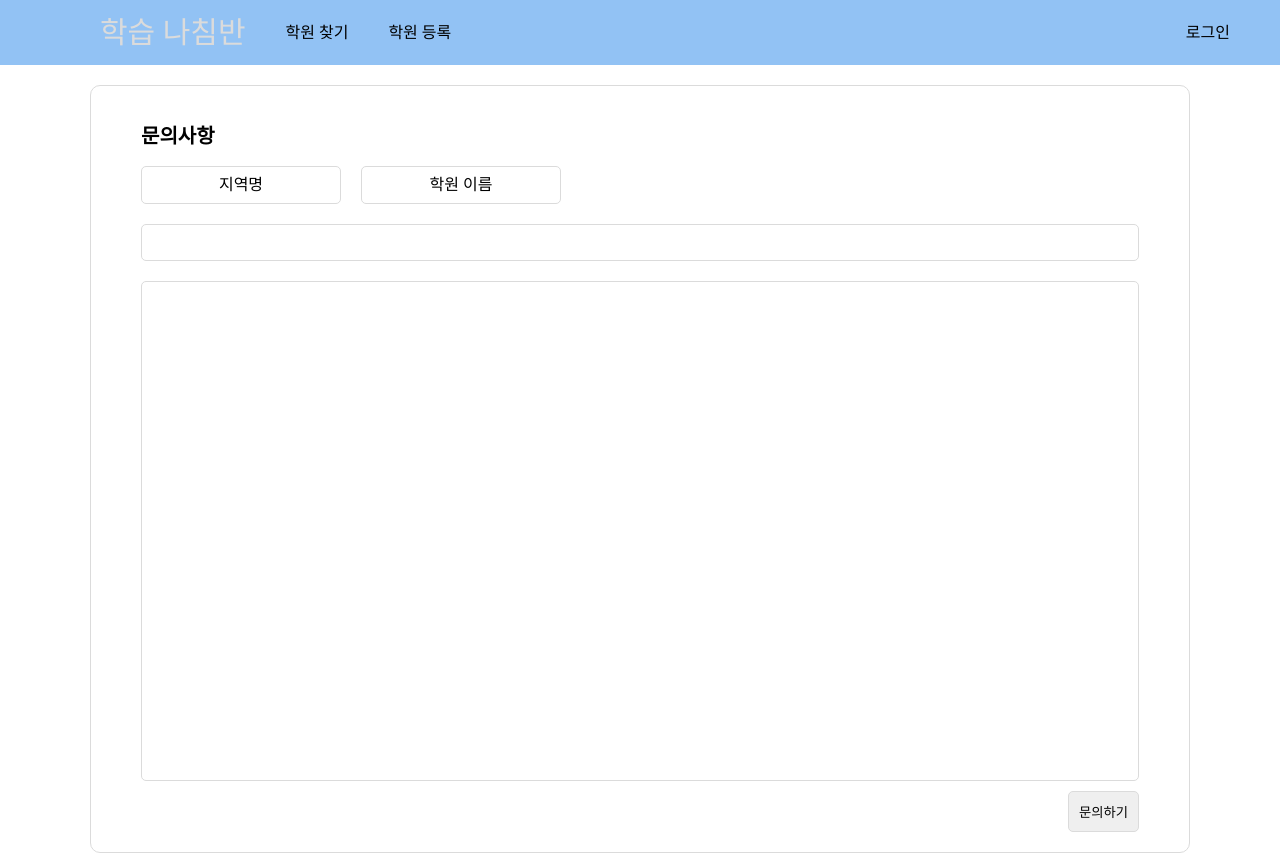
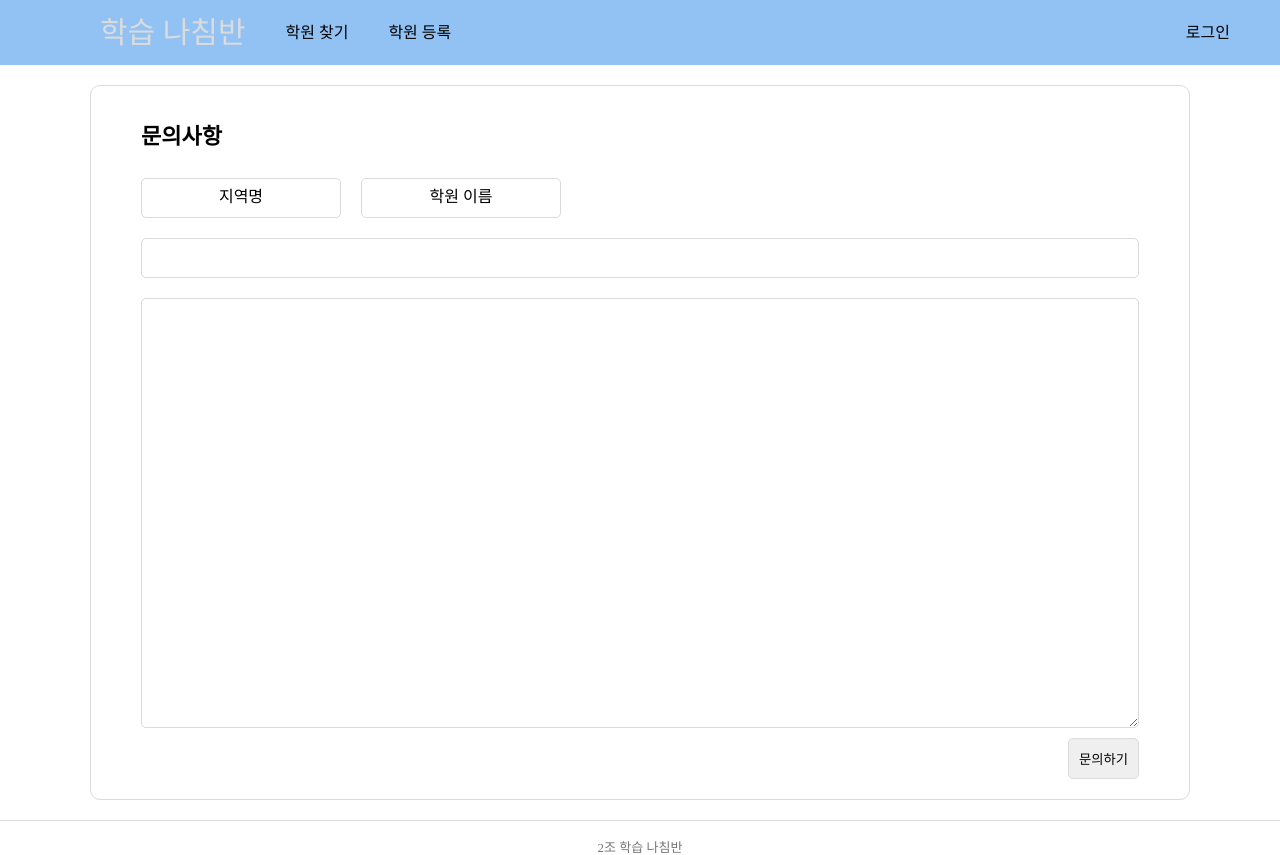
Before and after one commit to wjdals717/compass_front, a React (Create React App) app: page /academy/inquiry in a window 1280 px wide. Shown: the top 855 px of the page. Built offline with nearby package versions, Linux system fonts and the light colour scheme; no server answers; the HTML template or start-up script is replaced by a standard one.

Commit message:
Design : 마이페이지-문의페이지-구현-#25 css 수정 - 문의페이지 정렬 css 수정 - 마이페이지 css 수정 및 병합

```diff
--- a/src/pages/AcademyInquiry/AcademyInquiry.jsx
+++ b/src/pages/AcademyInquiry/AcademyInquiry.jsx
@@ -19,7 +19,7 @@ function AcademyInquiry(props) {
                 </div>
                 <div css={S.InputContainer}>
                     <input type="text" name='title'/>
-                    <input type="text" name='content'/>
+                    <textarea name="" id="" cols="30" rows="10"></textarea>
                 </div>
                 <div css={S.ButtonContainer}>
                     <button onClick={InquiryButtonClick}>문의하기</button>
--- a/src/pages/AcademyInquiry/Style.js
+++ b/src/pages/AcademyInquiry/Style.js
@@ -9,11 +9,10 @@ export const SLayout = css`
     width: 1100px;
 
     h1 {
-        margin: 20px 0;
-        font-size: 20px;
+        margin: 20px 0 30px;
+        font-size: 22px;
         font-weight: 600;
     }
-
 `;
 
 export const AcademyContainer = css`
@@ -27,6 +26,7 @@ export const AcademyContainer = css`
         border-radius: 5px;
         padding: 10px;
         width: 200px;
+        height: 40px;
         text-align: center;
     }
 `;
@@ -35,18 +35,17 @@ export const InputContainer = css`
     display: flex;
     flex-direction: column;
 
-    input {
+    input, textarea {
         margin: 10px 0;
         border: 1px solid #dbdbdb;
         border-radius: 5px;
         padding: 10px;
-        text-align: center;
+        text-align: left;
         width: 100%;
     }
 
-    input:nth-child(2) {
-        height: 500px;
-    }
+    input { height: 40px; }
+    textarea { height: 430px; }
 `;
 
 export const ButtonContainer = css`
--- a/src/pages/MyPage/MyPage.jsx
+++ b/src/pages/MyPage/MyPage.jsx
@@ -15,14 +15,20 @@ import MypageLike from '../../components/MyPageContainer/MypageLike/MypageLike';
 import StudentSidebar from '../../components/MyPageSidebar/StudentSidebar/StudentSidebar';
 import WebMastesrSidebar from '../../components/MyPageSidebar/WebMastesrSidebar/WebMastesrSidebar';
 import AcademySidebar from '../../components/MyPageSidebar/AcademySidebar/AcademySidebar';
-import * as S from "./Style";
 import { css } from '@emotion/react';
 /** @jsxImportSource @emotion/react */
+
+const SLayout = css`
+    display: flex;
+    justify-content: space-between;
+    margin: 50px 0;
+    width: 1160px;
+`;
 
 function MyPage(props) {
     return (
         <RootContainer>
-            <div css={S.SLayout}>
+            <div css={SLayout}>
                 <StudentSidebar />
                 {/* <AcademySidebar /> */}
                 {/* <WebMastesrSidebar /> */}
--- a/src/pages/MyPage/Style.js
+++ /dev/null
@@ -1,13 +0,0 @@
-import { css } from '@emotion/react';
-/** @jsxImportSource @emotion/react */
-
-export const SLayout = css`
-    display: flex;
-    justify-content: space-between;
-    margin: 50px 0;
-    width: 1160px;
-`;
-
-export const SInterestListBox = css`
-
-`;
```
